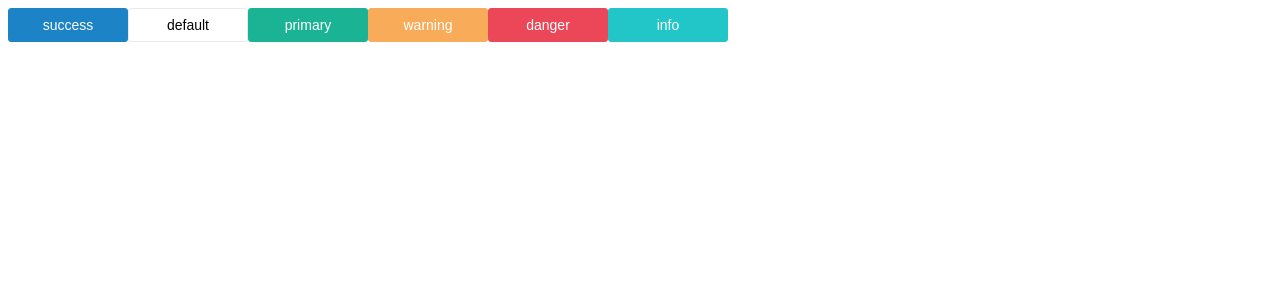
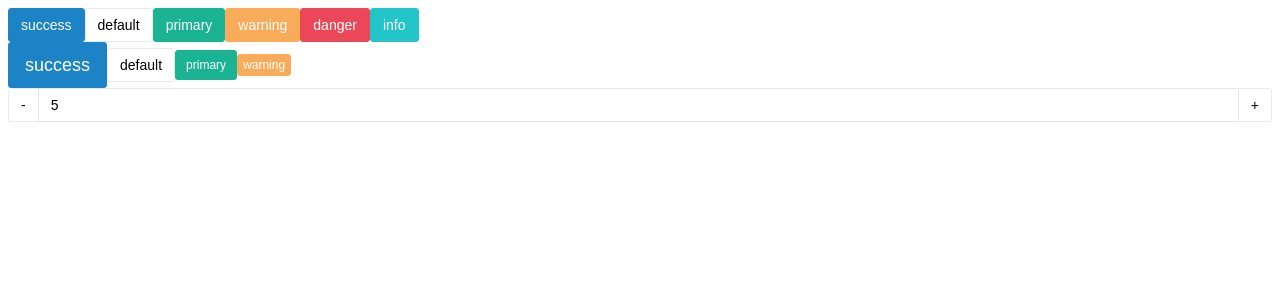
Before and after one commit to yanghuanrong/react, a React app: page / in a window 1280 px wide. Shown: the top 300 px of the page. Built offline with nearby package versions, Linux system fonts and the light colour scheme.

Commit message:
add spinner

```diff
--- a/src/App.js
+++ b/src/App.js
@@ -1,9 +1,22 @@
 import React, {Component} from 'react';
-import {Button} from './lib/index'
+import {Button,Spinner} from './lib/index'
 
 class App extends Component {
+  constructor(props){
+    super(props)
+    this.state = {
+      value: 5
+    }
+  }
+  onChange(parmas){
+    this.setState({
+      value:parmas
+    })
+    console.log(parmas);
+  }
   render() {
     return <div>
+      <div>
         <Button type='success'>success</Button>
         <Button type='default'>default</Button>
         <Button type='primary'>primary</Button>
@@ -11,6 +24,16 @@ class App extends Component {
         <Button type='danger'>danger</Button>
         <Button type='info'>info</Button>
       </div>
+      <div>
+        <Button type='success' size='lg'>success</Button>
+        <Button type='default'>default</Button>
+        <Button type='primary' size='sm'>primary</Button>
+        <Button type='warning' size='xs'>warning</Button>
+      </div>
+      <div>
+        <Spinner value={this.state.value} onChange={this.onChange.bind(this)}></Spinner>
+      </div>
+    </div>
   }
 }
 
--- /dev/null
+++ b/src/lib/Spinner/index.js
@@ -0,0 +1,36 @@
+import React, {Component} from 'react';
+import Button from '../button/index'
+import './style.less'
+
+class Spinner extends Component {
+  constructor(props) {
+    super(props);
+    this.state = {
+      value: props.value
+    };
+  }
+  add() {
+    let a = this.state.value
+    a++
+    this.setState({value: a})
+    this.onChange(a)
+  }
+  remove() {
+    let a = this.state.value
+    a--
+    this.setState({value: a})
+    this.onChange(a)
+  }
+  onChange(a) {
+    this.props.onChange(a)
+  }
+  render() {
+    return <div className="input-group">
+      <Button type="default" onClick={() => this.remove()}>-</Button>
+      <input className='form-control' type="text" onChange={() => this.onChange()} value={this.state.value}/>
+      <Button type="default" onClick={() => this.add()}>+</Button>
+    </div>
+  }
+}
+
+export default Spinner
--- /dev/null
+++ b/src/lib/Spinner/style.less
@@ -0,0 +1,23 @@
+@import url("../global.less");
+
+.input-group {
+  display: flex;
+
+  input{
+    position: relative;
+    z-index: 3
+  }
+
+  .btn{
+    &:nth-of-type(1){
+      margin-right: -1px;
+      border-top-right-radius: 0;
+      border-bottom-right-radius: 0;
+    }
+    &:nth-last-of-type(1){
+      margin-left: -1px;
+      border-top-left-radius: 0;
+      border-bottom-left-radius: 0;
+    }
+  }
+}
--- a/src/lib/button/index.js
+++ b/src/lib/button/index.js
@@ -1,10 +1,24 @@
 import React, {Component} from 'react';
+import PropTypes from 'prop-types';
 import './style.less'
 
 class Button extends Component {
   render() {
-    return <button className={`btn btn-${this.props.type}`}>{this.props.children}</button>
+    let {type = '',size = '',children} = this.props
+    if(type !== ''){
+      type = `btn-${type}`
+    }
+    if(size !== ''){
+      size = `btn-${size}`
+    }
+    return <button className={`btn ${type} ${size}`} onClick={this.props.onClick}>{children}</button>
   }
 }
 
+Button.propTypes = {
+  type: PropTypes.string,
+  size: PropTypes.string,
+  children: PropTypes.string,
+};
+
 export default Button;
--- a/src/lib/button/style.less
+++ b/src/lib/button/style.less
@@ -20,7 +20,6 @@
   background-image: none;
   border: 1px solid transparent;
   border-radius: 3px;
-  min-width: 120px;
   outline: none;
 
   &:active,
@@ -30,6 +29,25 @@
     -webkit-box-shadow: inset 0 3px 5px rgba(0,0,0,.125);
     box-shadow: inset 0 3px 5px rgba(0,0,0,.125);
   }
+
+  &.btn-lg {
+    padding: 10px 16px;
+    font-size: 18px;
+    line-height: 1.3333333;
+  }
+
+  &.btn-sm{
+    padding: 5px 10px;
+    font-size: 12px;
+    line-height: 1.5;
+  }
+
+  &.btn-xs{
+    padding: 1px 5px;
+    font-size: 12px;
+    line-height: 1.5;
+  }
+
 
   &.btn-success {
     .btn-type(@ColorSuccess)
--- a/src/lib/global.less
+++ b/src/lib/global.less
@@ -4,3 +4,21 @@
 @ColorWarning:#f8ac59;
 @ColorInfo:#23c6c8;
 @ColorDanger:#ec4758;
+
+.form-control{
+  background-color: #FFFFFF;
+  background-image: none;
+  border: 1px solid #e5e6e7;
+  border-radius: 1px;
+  color: inherit;
+  display: block;
+  padding: 6px 12px;
+  transition: border-color 0.15s ease-in-out 0s, box-shadow 0.15s ease-in-out 0s;
+  width: 100%;
+  font-size: 14px;
+  outline: none;
+
+  &:focus{
+    border-color: @ColorPrimary
+  }
+}
--- a/src/lib/index.js
+++ b/src/lib/index.js
@@ -1,5 +1,7 @@
 import Button from './button/index';
+import Spinner from './Spinner/index'
 
 export {
-  Button
+  Button,
+  Spinner
 }
```
Lines whose indentation alone changed are shown as unchanged.
